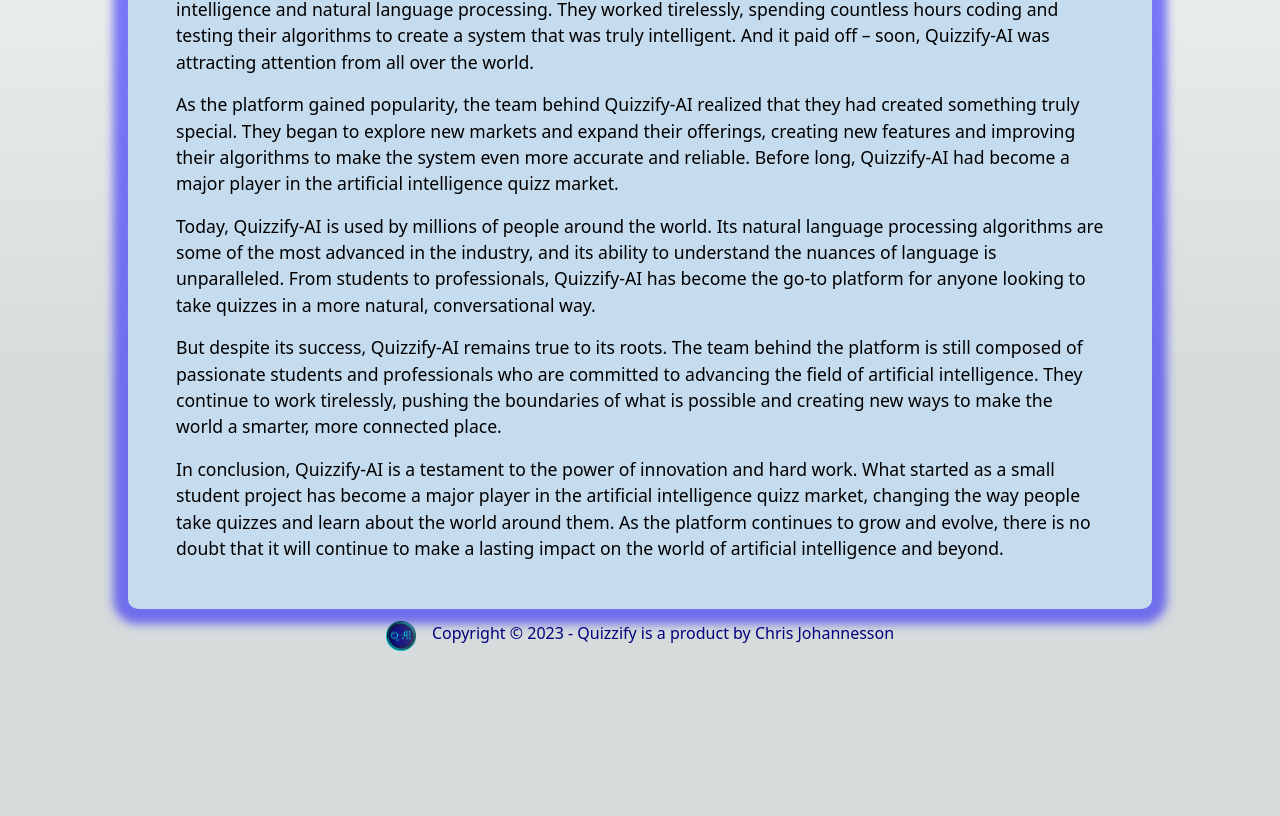
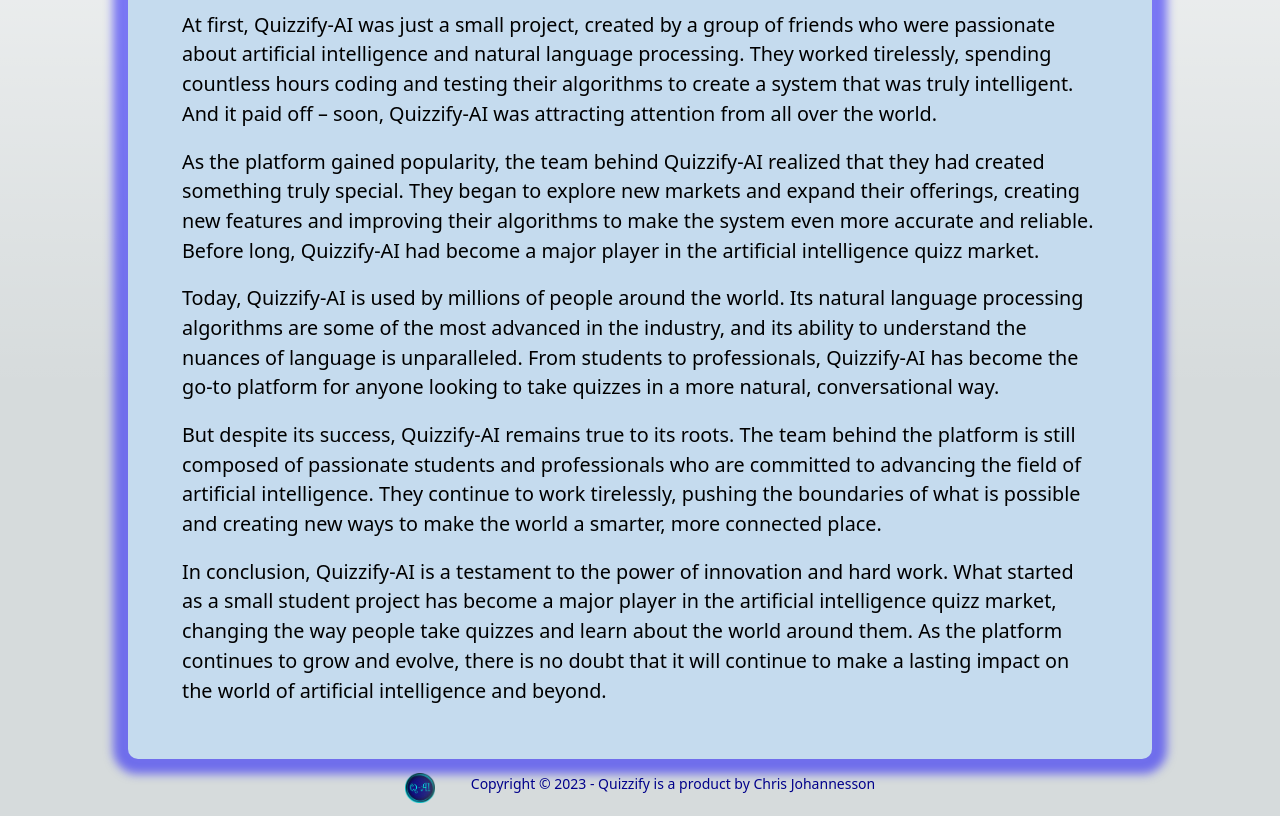
Before and after one commit to ChrisJohDev/quizzify-ai, a Next.js app: page /about in a window 1280 px wide. Shown: the part 412-1228 px from the top of the page. Before the commit the page ends 1075 px from the top, so only its background shows below. Built offline with nearby package versions, Linux system fonts and the light colour scheme.

Commit message:
Updated layout

```diff
--- a/src/backend/getQueryResponse.ts
+++ b/src/backend/getQueryResponse.ts
@@ -1,5 +1,5 @@
 import { Configuration, OpenAIApi } from "openai";
-import { QueryData, QueryResponse } from '@/pages/quizResponse';
+import { QueryData, QueryResponse } from '@/util/types';
 import { create } from "domain";
 
 const configuration = new Configuration({
@@ -43,8 +43,10 @@
 `;
 
 const createQueryString = (query: QueryData) => {
+  const noQuestions = (!query?.amount || query.amount === -1) ? 5 : query.amount;
+  const subject = (!query?.subject || query.subject === '') ? 'General knowledge' : query.subject;
 
-  return `Create a quiz with ${query.amount} questions separated by '--' on the subject of ${query.subject} with 3 alternative answers. Provide right answers after all questions under the headline of Answers:.`;
+  return `Create a quiz with ${noQuestions} questions separated by '--' on the subject of ${subject} with 3 alternative answers. Provide right answers after all questions under the headline of Answers:.`;
 
   // return `Create a quiz with ${query.amount} questions separated by '--' on the subject of ${query.subject}. Provide answers after all questions under the headline of Answers:.`;
 }
--- a/src/components/footer.tsx
+++ b/src/components/footer.tsx
@@ -1,10 +1,11 @@
 import Logo from './logo'
+import styles from '@/styles/footer.module.css'
 
 const Footer = () => {
   const year = new Date().getFullYear()
 
   return (
-    <footer className="mx-auto flex justify-center mt-auto p-3">
+    <footer className={`mx-auto flex justify-center mt-auto p-3 ${styles.footer}`}>
       <span className="mr-4"><Logo width={30} src={''} alt={''}/></span>
       <p>Copyright &copy; {year} - Quizzify is a product by Chris Johannesson</p>
     </footer>
--- a/src/components/quizQuestions.tsx
+++ b/src/components/quizQuestions.tsx
@@ -1,7 +1,10 @@
 import QuestionItem from './quizQuestionsItem';
-import { QueryResponse, Props } from '@/pages/quizResponse';
+import { QueryResponse } from '@/util/types';
 import styles from '@/styles/quizQuestions.module.css';
 
+interface Props  {
+  queryResponse: QueryResponse
+}
 
 const Questions = ({ queryResponse }: Props) => {
 
--- a/src/pages/quizResponse.tsx
+++ b/src/pages/quizResponse.tsx
@@ -6,33 +6,23 @@
 import getQueryResponse from "@/backend/getQueryResponse";
 import Questions from "@/components/quizQuestions";
 import styles from '@/styles/quizResponse.module.css'
+import { QueryData, QueryResponse } from "@/util/types";
 
 const queryData = {
   subject: '',
   amount: -1
 }
 
-export type QueryData = {
-  // props: {
-    subject: string | any,
-    amount: number | any
-  // }
-}
-
-export type QueryResponse = {
-  questions: Array<string>,
-  answers: string,
-}
-
-export interface Props {
-  queryResponse: QueryResponse
+interface Props {
+  queryResponse: QueryResponse,
+  subject: string
 }
 
 export const getServerSideProps: GetServerSideProps<Props> = async (context) => {
   const req = context.req;
   const body: any = await getRequestBody(req);
   console.log('\n*** [getServerSideProps] body:', body);
-  const {subject, amount} = body;
+  const { subject, amount } = body;
   console.log('\n*** [getServerSideProps] subject, amount:', subject, amount);
   const queryData: QueryData = { subject: subject ? subject : '', amount: amount ? amount : -1 };
 
@@ -44,7 +34,8 @@
 
   return {
     props: {
-      queryResponse
+      queryResponse,
+      subject: subject ? subject : 'General knowledge'
     }
   };
 };
@@ -69,15 +60,21 @@
   });
 }
 
-const QuizResponse = ({queryResponse}: Props) => {
+const QuizResponse = ({ queryResponse, subject }: Props) => {
   console.log('\n*** [QueryResponse] queryData:', queryResponse);
 
   return (
     <main className={`${styles.wrapper}`}>
-      <h1>Query Response</h1>
-      <Suspense fallback={<div>Loading...</div>}>
-        <Questions queryResponse = { queryResponse } />
-      </Suspense>
+      <section>
+        <h1>Query Response</h1>
+        <p>Your quiz on the subject of <strong>{subject}</strong> is ready:</p>
+      </section>
+      <section>
+        <Suspense fallback={<div>Loading...</div>}>
+          <Questions queryResponse={queryResponse} />
+        </Suspense>
+      </section>
+
     </main>
   );
 };
--- a/src/styles/footer.module.css
+++ b/src/styles/footer.module.css
@@ -1,12 +1,14 @@
-footer {
+.footer {
   padding-top: 2rem;
+  font-size: 14px;
 }
-footer p {
+
+.footer p {
   display: inline-block;
   margin-left: 1rem;
   color:darkblue;
 }
 
-footer img {
+.footer img {
   display: inline-block;
 }
--- a/src/styles/globals.css
+++ b/src/styles/globals.css
@@ -19,6 +19,7 @@
 
 html {
   min-height: 100vh;
+  font-size: 18px;
 }
 
 body {
--- a/src/styles/quizQuestions.module.css
+++ b/src/styles/quizQuestions.module.css
@@ -1,8 +1,8 @@
 .qAndA {
-  box-shadow: 0 0 12px 10px rgba(0, 0, 0, 0.2);
+  box-shadow: 0 0 12px 10px rgba(10, 2, 255, 0.5);
   border-radius: 12px;
   padding: 1rem;
-  background-color: rgba(0, 0, 250, 0.4);
+  background-color: rgba(197, 219, 238, 0.9);
 }
 
 .qAndA h2 {
```
Also changed, not shown: src/styles/quizResponse.module.css (+14 -1 lines).
